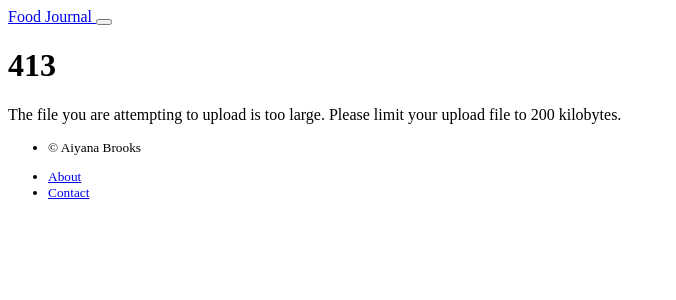
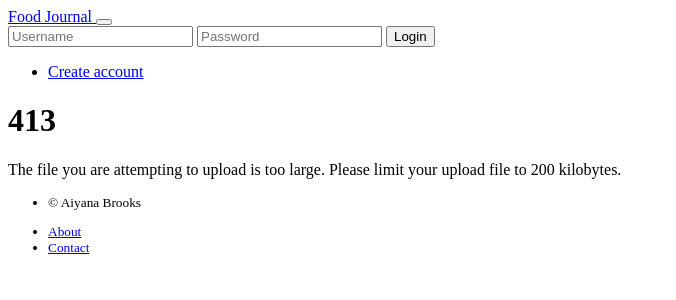
Before and after one commit to ariesunique/food-journal, a Flask app: template food_journal/templates/413.html in a window 1280 px wide. Shown: the top 300 px of the page, without its empty margins (0-676 px from the left). Run offline with Flask 2, Linux system fonts and the light colour scheme; the template is opened without the code that fills it: most values are stand-ins (such as "Sample title", 1, 10 or a date in 2020); form fields are guessed from the names that the template uses; parts of the project's set-up code (start-up, migrations or seed data) failed here and were passed over.

Commit message:
Turned on user login

```diff
--- a/food_journal/templates/nav.html
+++ b/food_journal/templates/nav.html
@@ -9,22 +9,23 @@
   </button>
 
   <div class="collapse navbar-collapse" id="navbarSupportedContent">
+      <!--
     <ul class="navbar-nav mr-auto">
-        <!--
+
       <li class="nav-item active">
-        <a class="nav-link" href="{ -- { url_for('public.index') } -- }">Home
+        <a class="nav-link" href="{ { url_for('public.index') } }">Home
           <span class="sr-only">(current)</span>
         </a>
       </li>
-        -->
-       <!--
+
       <li class="nav-item">
-        <a class="nav-link" href="{ -- { url_for('public.about') } -- }">About</a>
+        <a class="nav-link" href="{ { url_for('public.about') } }">About</a>
       </li>
-        -->
+
     </ul>
-      <!--
-    { # % if current_user and current_user.is_authenticated % }
+    -->
+
+    {% if current_user and current_user.is_authenticated %}
     <ul class="navbar-nav my-auto">
       <li class="nav-item active">
         <a class="nav-link" href="{{ url_for('user.members') }}">Logged in as {{ current_user.username }}</a>
@@ -35,13 +36,13 @@
         </a>
       </li>
     </ul>
-   -->
-    <!-- { # % elif form and form.username % } -->
-      <!--
-    <form class="form-inline" id="loginForm" method="POST" action="/" role="login">
+
+    {% elif form and form.username %}
+
+    <form class="form-inline" id="loginForm" method="POST" action="{{url_for('public.login')}}" role="login">
       <input type="hidden" name="csrf_token" value="{{ csrf_token() }}" />
       <div class="input-group mb-2 mr-sm-2">
-        { -- { form.username(placeholder="Username", class_="form-control mr-sm-1 my-auto") }} { -- { form.password(placeholder="Password",
+        {{ form.username(placeholder="Username", class_="form-control mr-sm-1 my-auto") }} {{ form.password(placeholder="Password",
         class_="form-control mr-sm-1 my-auto") }}
         <button class="btn btn-light btn-primary m-auto" type="submit">Login</button>
       </div>
@@ -51,7 +52,7 @@
         <a class="nav-link navbar-text" href="{{ url_for('public.register') }}">Create account</a>
       </li>
     </ul>
-    -->
-    <!-- { # endif %} -->
+
+    {% endif %}
   </div><!-- /.navbar-collapse -->
 </nav>
--- a/food_journal/templates/public/index.html
+++ b/food_journal/templates/public/index.html
@@ -50,6 +50,7 @@
 		</div>
 	</div>
 
+	{% if current_user and current_user.is_authenticated %}
 	<div class="row">
 		<div class="col-12 text-center">
 			<a class="navbar-brand btn btn-success my-2" href="{{ url_for('public.add_dish') }}">
@@ -57,6 +58,7 @@
 			</a>
 		</div>
 	</div>
+	{% endif %}
 </div>
 
 {% endblock %}
```
